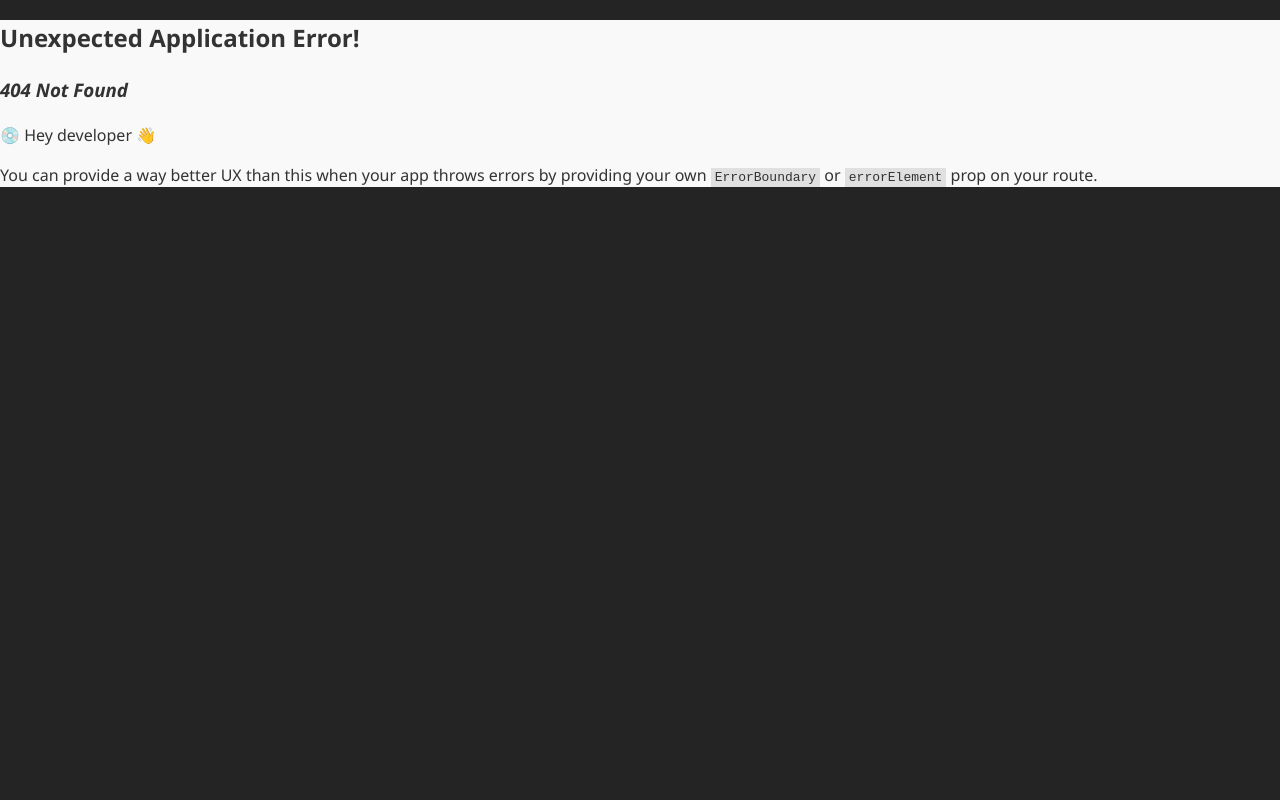
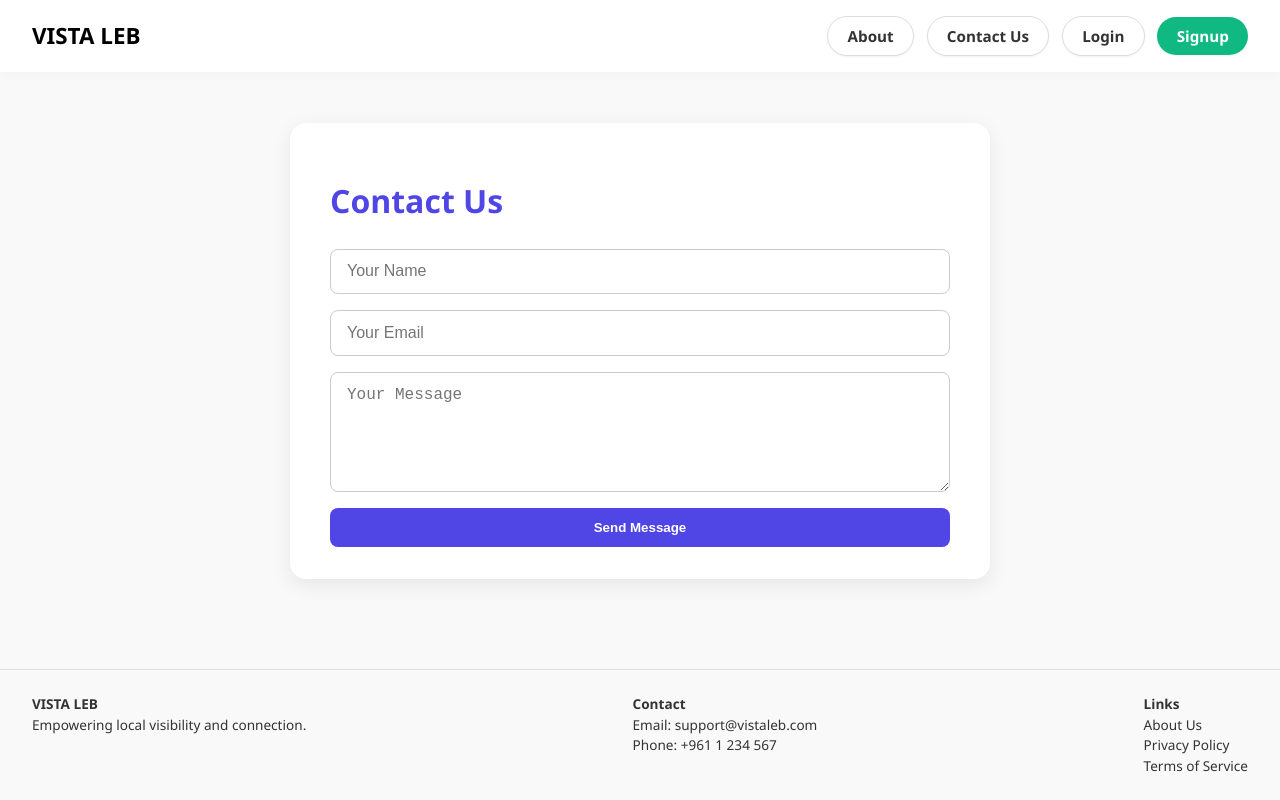
Before and after one commit to Mohamed-Abbas-Homani/Vista-Leb, a React (Vite) app in the folder frontend/: page /contact-us in a window 1280 px wide. Before the commit this address had no page. Built offline with nearby package versions, Linux system fonts and the light colour scheme.

Commit message:
some update lol

```diff
--- a/frontend/package.json
+++ b/frontend/package.json
@@ -11,6 +11,7 @@
   },
   "dependencies": {
     "axios": "^1.9.0",
+    "framer-motion": "^12.12.1",
     "react": "^19.0.0",
     "react-awesome-slider": "^4.1.0",
     "react-dom": "^19.0.0",
@@ -20,7 +21,7 @@
     "react-toastify": "^11.0.5",
     "styled-components": "^6.1.18",
     "swiper": "^11.2.6",
-    "zustand": "^5.0.4"
+    "zustand": "^5.0.5"
   },
   "devDependencies": {
     "@eslint/js": "^9.22.0",
--- a/frontend/src/components/Layout.tsx
+++ b/frontend/src/components/Layout.tsx
@@ -1,6 +1,7 @@
 import { ReactNode, useEffect, useState } from "react";
 import { Link, useNavigate } from "react-router-dom";
 import styled from "styled-components";
+import { motion, AnimatePresence } from "framer-motion";
 import defaultAvatar from "../assets/default-avatar.png";
 import useStore from "../store";
 
@@ -35,6 +36,10 @@ const NavButtons = styled.div`
   display: flex;
   align-items: center;
   gap: 0.8rem;
+
+  @media (max-width: 768px) {
+    display: none;
+  }
 `;
 
 const NavLinkButton = styled(Link)`
@@ -156,10 +161,6 @@ const FooterBottom = styled.div`
   padding-top: 1rem;
 `;
 
-interface User {
-  username: string;
-  profile_photo?: string;
-}
 const UsernameLink = styled(Link)`
   font-weight: 600;
   color: #333;
@@ -172,9 +173,48 @@ const UsernameLink = styled(Link)`
   }
 `;
 
+const MenuButton = styled.button`
+  display: none;
+  background: #10b981;
+  color: white;
+  border: none;
+  border-radius: 9999px;
+  padding: 0.5rem 1.2rem;
+  font-weight: 600;
+  cursor: pointer;
+
+  @media (max-width: 768px) {
+    display: block;
+  }
+
+  &:hover {
+    background: #0f9d76;
+  }
+`;
+
+const MobileNavMenu = styled(motion.div)`
+  display: flex;
+  flex-direction: column;
+  gap: 0.8rem;
+  padding: 1rem;
+  background: white;
+  position: absolute;
+  top: 72px;
+  right: 2rem;
+  z-index: 9;
+  border: 1px solid #ddd;
+  border-radius: 1rem;
+  box-shadow: 0 5px 15px rgba(0, 0, 0, 0.1);
+
+  a, button {
+    font-size: 0.95rem;
+  }
+`;
+
 export default function Layout({ children }: { children: ReactNode }) {
   const { user, setUser } = useStore();
   const navigate = useNavigate();
+  const [showMenu, setShowMenu] = useState(false);
 
   useEffect(() => {
     const storedUser = localStorage.getItem("user");
@@ -192,22 +232,42 @@ export default function Layout({ children }: { children: ReactNode }) {
     <Wrapper>
       <Nav>
         <TitleLink to="/">VISTA LEB</TitleLink>
-        {user ? (
+        {!user && (
+          <>
+            <NavButtons>
+              <NavLinkButton to="/about-us">About</NavLinkButton>
+              <NavLinkButton to="/contact-us">Contact Us</NavLinkButton>
+              <NavLinkButton to="/login">Login</NavLinkButton>
+              <PrimaryNavButton to="/signup">Signup</PrimaryNavButton>
+            </NavButtons>
+            <MenuButton onClick={() => setShowMenu((prev) => !prev)}>Menu</MenuButton>
+            <AnimatePresence>
+              {showMenu && (
+                <MobileNavMenu
+                  initial={{ opacity: 0, y: -10 }}
+                  animate={{ opacity: 1, y: 0 }}
+                  exit={{ opacity: 0, y: -10 }}
+                  transition={{ duration: 0.2 }}
+                >
+                  <NavLinkButton to="/about-us" onClick={() => setShowMenu(false)}>About</NavLinkButton>
+                  <NavLinkButton to="/contact-us" onClick={() => setShowMenu(false)}>Contact Us</NavLinkButton>
+                  <NavLinkButton to="/login" onClick={() => setShowMenu(false)}>Login</NavLinkButton>
+                  <PrimaryNavButton to="/signup" onClick={() => setShowMenu(false)}>Signup</PrimaryNavButton>
+                </MobileNavMenu>
+              )}
+            </AnimatePresence>
+          </>
+        )}
+        {user && (
           <UserSection>
             <Link to={`/profile/${user.id}`}>
-              <Avatar src={user.profile_photo ? `http://localhost:8000${user.profile_photo}`: defaultAvatar} alt="avatar" />
+              <Avatar src={user.profile_photo ? `http://localhost:8000${user.profile_photo}` : defaultAvatar} alt="avatar" />
             </Link>
             <UsernameLink to={`/profile/${user.id}`}>
               {user.username}
             </UsernameLink>
             <LogoutButton onClick={handleLogout}>Logout</LogoutButton>
           </UserSection>
-        ) : (
-          <NavButtons>
-            <NavLinkButton to="/about-us">About</NavLinkButton>
-            <NavLinkButton to="/login">Login</NavLinkButton>
-            <PrimaryNavButton to="/signup">Signup</PrimaryNavButton>
-          </NavButtons>
         )}
       </Nav>
 
--- /dev/null
+++ b/frontend/src/pages/ContactUs.tsx
@@ -0,0 +1,110 @@
+import { useState } from "react";
+import styled from "styled-components";
+import Layout from "../components/Layout";
+import axios from "axios";
+
+const ContactWrapper = styled.div`
+  max-width: 700px;
+  margin: 3rem auto;
+  padding: 2rem 2.5rem;
+  background: #fff;
+  border-radius: 16px;
+  box-shadow: 0 6px 20px rgba(0, 0, 0, 0.08);
+`;
+
+const Title = styled.h1`
+  font-size: 2rem;
+  font-weight: 700;
+  color: ${({ theme }) => theme.primary};
+  margin-bottom: 1.5rem;
+`;
+
+const Form = styled.form`
+  display: flex;
+  flex-direction: column;
+  gap: 1rem;
+`;
+
+const Input = styled.input`
+  padding: 0.8rem 1rem;
+  border: 1px solid #ccc;
+  border-radius: 8px;
+  font-size: 1rem;
+`;
+
+const TextArea = styled.textarea`
+  padding: 0.8rem 1rem;
+  border: 1px solid #ccc;
+  border-radius: 8px;
+  font-size: 1rem;
+  min-height: 120px;
+`;
+
+const Button = styled.button`
+  background-color: ${({ theme }) => theme.primary};
+  color: white;
+  padding: 0.75rem 1.5rem;
+  border: none;
+  border-radius: 8px;
+  cursor: pointer;
+  font-weight: 600;
+
+  &:hover {
+    background-color: ${({ theme }) => theme.primaryDark};
+  }
+`;
+
+const ContactUs = () => {
+  const [formData, setFormData] = useState({ name: "", email: "", message: "" });
+
+  const handleChange = (e: React.ChangeEvent<HTMLInputElement | HTMLTextAreaElement>) => {
+    setFormData({ ...formData, [e.target.name]: e.target.value });
+  };
+
+  const handleSubmit = async (e: React.FormEvent) => {
+    e.preventDefault();
+    try {
+      await axios.post("/api/contact", formData);
+      alert("Message sent successfully!");
+      setFormData({ name: "", email: "", message: "" });
+    } catch (err) {
+      alert("Failed to send message.");
+    }
+  };
+
+  return (
+    <Layout>
+      <ContactWrapper>
+        <Title>Contact Us</Title>
+        <Form onSubmit={handleSubmit}>
+          <Input
+            type="text"
+            name="name"
+            placeholder="Your Name"
+            value={formData.name}
+            onChange={handleChange}
+            required
+          />
+          <Input
+            type="email"
+            name="email"
+            placeholder="Your Email"
+            value={formData.email}
+            onChange={handleChange}
+            required
+          />
+          <TextArea
+            name="message"
+            placeholder="Your Message"
+            value={formData.message}
+            onChange={handleChange}
+            required
+          />
+          <Button type="submit">Send Message</Button>
+        </Form>
+      </ContactWrapper>
+    </Layout>
+  );
+};
+
+export default ContactUs;
--- a/frontend/src/pages/ProfilePage.tsx
+++ b/frontend/src/pages/ProfilePage.tsx
@@ -1,6 +1,7 @@
 import { useParams } from "react-router-dom";
 import styled from "styled-components";
 import { useEffect, useRef, useState } from "react";
+import { ToastContainer, toast } from "react-toastify";
 import useStore from "../store";
 import { User } from "../types/user";
 import axios from "axios";
@@ -130,7 +131,8 @@ const ProfilePage = () => {
         }
       );
       setUser(response.data);
-      alert("Profile updated!");
+      // alert("Profile updated!");
+      toast.success("Profile updated successfully!");
     } catch (error) {
       alert("Failed to update profile.");
     } finally {
@@ -177,6 +179,7 @@ const ProfilePage = () => {
 
   return (
     <Layout>
+      <ToastContainer />
       <Container>
         <Card>
           <Header>Profile</Header>
--- a/frontend/src/router.tsx
+++ b/frontend/src/router.tsx
@@ -4,6 +4,7 @@ import Login from "./pages/Login";
 import Signup from "./pages/Signup";
 import AboutUs from "./pages/AboutUs";
 import ProfilePage from "./pages/ProfilePage";
+import ContactUs from "./pages/ContactUs";
 
 const router = createBrowserRouter([
   { path: "/", element: <Home /> },
@@ -11,6 +12,7 @@ const router = createBrowserRouter([
   { path: "/signup", element: <Signup /> },
   {path: "/about-us", element: <AboutUs />},
   { path: "/profile/:id", element: <ProfilePage /> },
+  {path: "/contact-us", element: <ContactUs />},
 ]);
 
 export default router;
```
Also changed, not shown: 1 other file (tests, documents, lock files or other folders).
